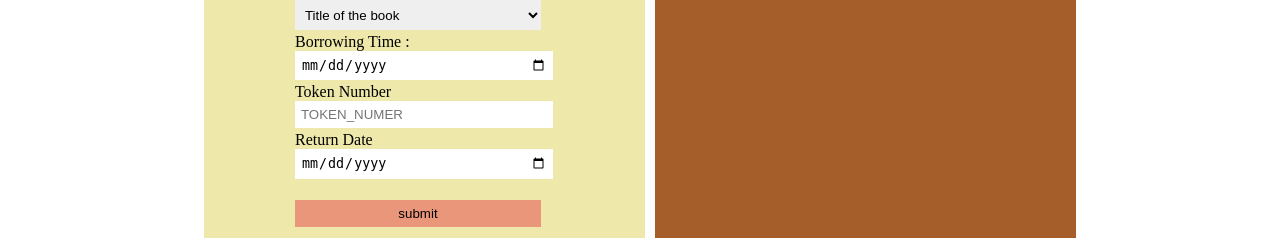
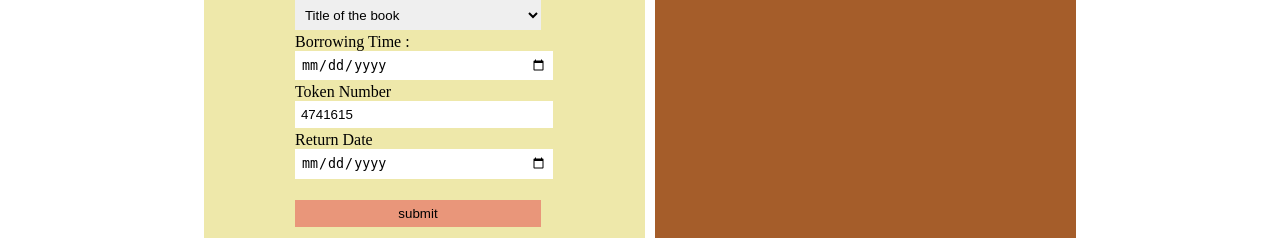
Before and after one commit to rootanvir/webTechTask, a PHP site: page / in a window 1280 px wide. Shown: the part 1040-1286 px from the top of the page. Run offline with PHP 8.4, Linux system fonts and the light colour scheme.

Commit message:
random token generator added

```diff
--- a/index.php
+++ b/index.php
@@ -73,8 +73,14 @@
                         <input class="pd-5" name="curtime" type="date" ><br>
 
 
+
                         <label for="token">Token Number</label><br>
-                        <input name="token" class="pd-5" type="text" placeholder="TOKEN_NUMER">
+                        <?php
+                            $token = rand(1000000,9999999);
+
+                        echo "<input name=\"token\" class=\"pd-5\" type=\"text\" placeholder=\"TOKEN_NUMER\" value=$token>";
+
+                        ?>
 
                         <br>
                         <label for="returndate">Return Date</label><br>
```
